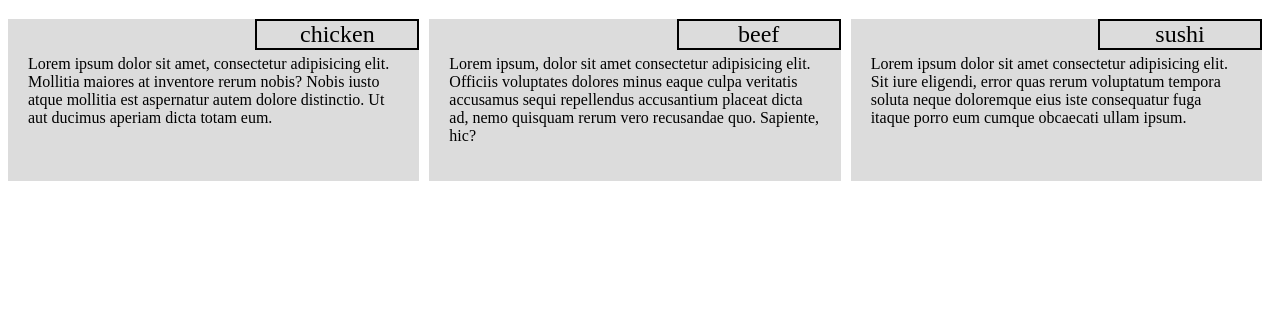
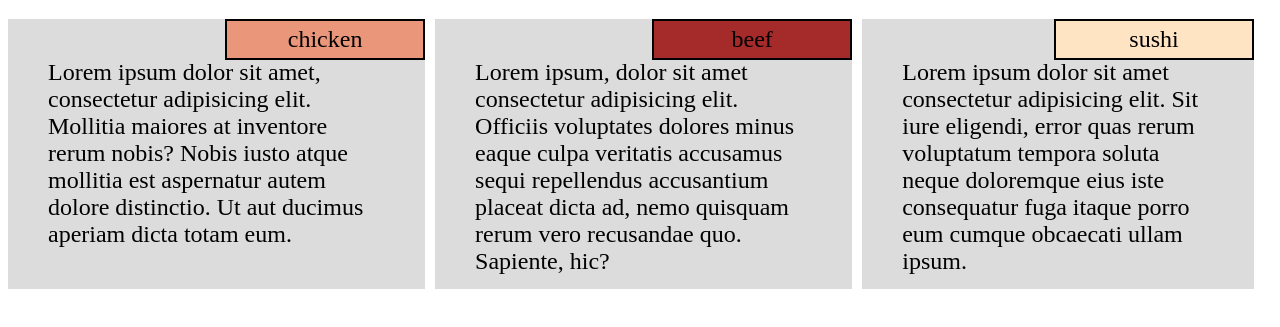
Before and after one commit to professeuryassine/module2, a plain HTML site: page index.html in a window 1280 px wide. Shown: the part 61-388 px from the top of the page. Drawn offline with Linux system fonts and the light colour scheme.

Commit message:
module2 solution

```diff
--- a/index.html
+++ b/index.html
@@ -10,19 +10,20 @@
 <body>
     <h1>our menu</h1>
 <div class="grid-container">
-    <section class="chicken">
-        <p class="heading">chicken</p>
-        <p>Lorem ipsum dolor sit amet, consectetur
+    <section id="sect1">
+        <p class="chicken">chicken</p>
+        <p class="text1">Lorem ipsum dolor sit amet, consectetur
             adipisicing elit. Mollitia maiores at
             inventore rerum nobis? Nobis iusto
             atque mollitia est aspernatur autem
             dolore distinctio. Ut aut ducimus aperiam dicta totam eum.
         </p>
     </section>
-    <section class="beef" >
-        <p class="heading">beef</p>
 
-        <p class="lightred">
+    <section id="sect2">
+        <p class="beef">beef</p>
+
+        <p class="text2">
             Lorem ipsum, dolor sit amet consectetur
             adipisicing elit. Officiis voluptates dolores
              minus eaque culpa veritatis accusamus sequi
@@ -30,9 +31,9 @@
              nemo quisquam rerum vero recusandae quo. Sapiente, hic?
         </p>
     </section>
-    <section class="item">
-        <p class="heading">sushi</p>
-        <p>
+    <section id="sect3">
+        <p class="sushi">sushi</p>
+        <p class="text3">
             Lorem ipsum dolor sit amet consectetur adipisicing
             elit. Sit iure eligendi, error quas rerum voluptatum
             tempora soluta neque doloremque eius iste consequatur
--- a/one.css
+++ b/one.css
@@ -1,47 +1,134 @@
 *{
-  box-sizing: content-box;
+  box-sizing: border-box;
+
 }
 h1{
     text-align: center;
     font-family:'Times New Roman', Times, serif;
+    ;
    }
-section {
+    #sect1 {
     background-color: gainsboro;
-    padding: 20px;
-    margin: 0px 10px 10px 0px  ;
+    padding: 40px;
+    margin: 0px 10px 10px 0px;
+    width: auto;
     position: relative;
-       }
-p.heading {
+    }
+    #sect2{
+      background-color: gainsboro;
+      padding: 40px;
+      margin: 0px 10px 10px 0px;
+      width: auto;
+      position: relative;
+    }
+    #sect3{
+      background-color: gainsboro;
+      padding: 40px;
+      margin: 0px 10px 10px 0px;
+      width: auto;
+      position: relative;
+    }
+ p.text1{
     margin: 0px;
-    border: 2px solid black;
-    padding: 0px 30px 0px 30px;
+    text-align: left;
+    font-size:x-large;
+
+
+    }
+    p.text2{
+    margin: 0px;
+    text-align: left;
+    font-size:x-large;
+
+    }
+    p.text3{
+    margin: 0px;
+    text-align: left;
+    font-size:x-large;
+    width: 100%;
+    }
+   p.chicken{
+    border: black solid 2px;
+    background-color: darksalmon;
+    margin: 0px;
+    padding: 5px 40px 5px 40px;
+    font-size: x-large;
     text-align: center;
-    font-size:x-large;
-    width:100px;
+    width: 200px;
+    right: 0px;
+    top: 0px;
     position: absolute;
-    right: 0;
+   }
+   p.beef{
+    background-color: brown;
+    margin: 0px;
+    padding: 10px;
+    border: black solid 2px;
+    font-size: x-large;
+    text-align: center;
+    width: 200px;
+    padding: 5px 40px 5px 40px;
+    right:0px;
     top: 0px;
-   }
+    position: absolute;
+    }
+    p.sushi{
+    background-color: bisque;
+    margin: 0px;
+    border: black solid 2px;
+    font-size: x-large;
+    text-align: center;
+    width: 200px;
+    padding: 5px 40px 5px 40px;
+    right: 0px;
+    top: 0px;
+    position: absolute;
+    }
    div.grid-container{
-    display: grid;
-    grid-template-columns: ;
-
+      width: 100%;
 
 
   }
-  .item{
-    align-items: flex-end;
-  }
   @media  (min-width: 1200px) {
+    #sect1, #sect2, #sect3 {
+      float: left;
+    }
+    #sect1 {
+      width: 33%;
+      height: 270px;
 
-    div.grid-container {
-      grid-template-columns: 4fr 4fr 4fr;
     }
-  }
-@media  (min-width: 767px) and (max-width:1199px) {
-  div.grid-container{
+    #sect2{
+      width: 33%;
+      height: 270px;
 
-    grid-template-columns: 6fr 6fr;
+    }
+    #sect3{
+      width: 31%;
+      height: 270px;
 
-  }
+    }
+
 }
+@media (min-width: 768px) and (max-width: 1199px){
+  #sect1, #sect2, #sect3 {
+    float: left;
+    }
+    #sect1 {
+      width: 47%;
+      height: auto;
+      margin-left: 10px;
+    }
+    #sect2{
+      width: 47%;
+      height: ;
+      margin-left: 10px;
+    }
+    #sect3{
+      width: auto;
+      height: auto;
+      margin-left: 10px;
+    }
+
+
+}
```
